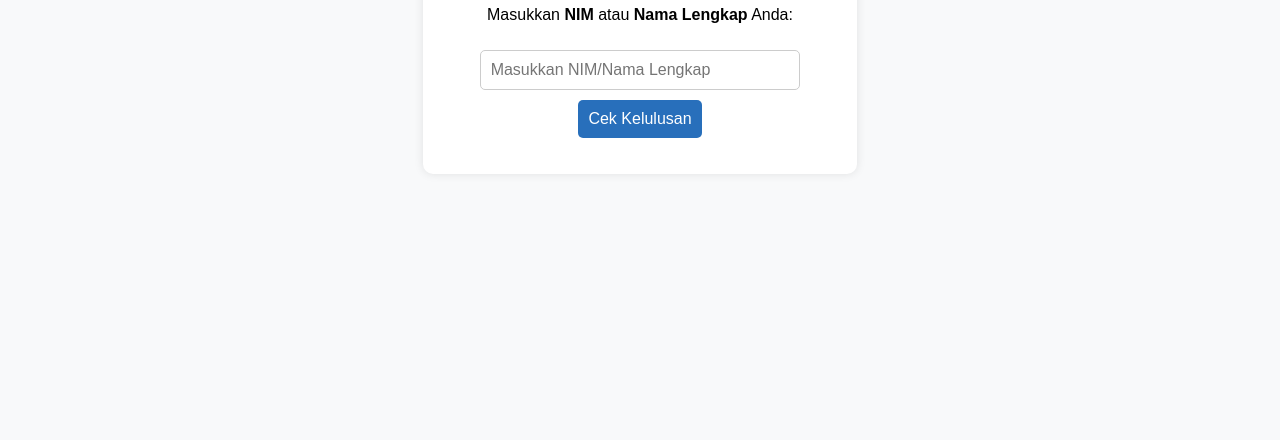
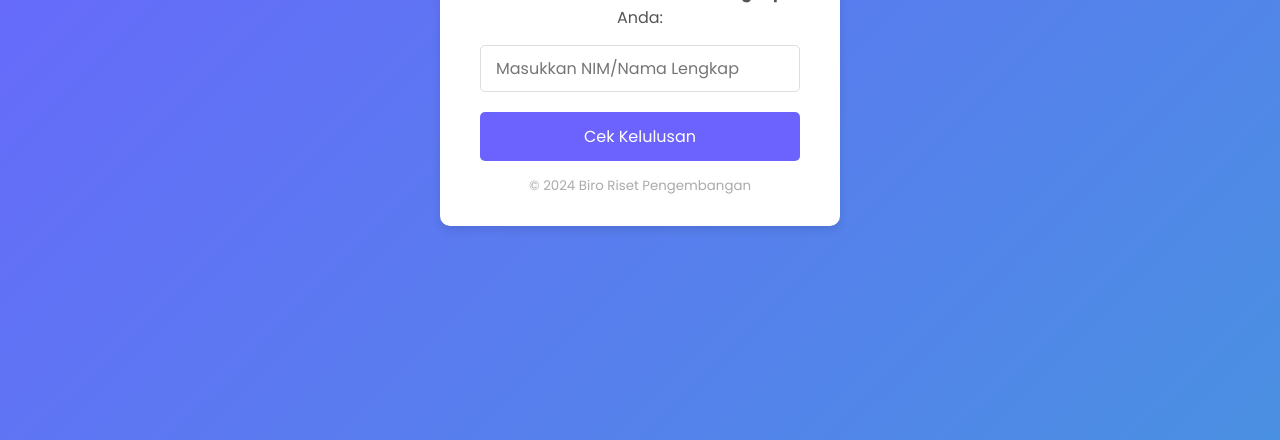
Before and after one commit to Asqara/pengumuman-ormawaekse, a plain HTML site: page index.html in a window 1280 px wide. Shown: the part 360-800 px from the top of the page. Drawn offline with Linux system fonts and the light colour scheme.

Commit message:
Add files via upload

```diff
--- a/index.html
+++ b/index.html
@@ -13,6 +13,7 @@
         <input type="text" id="inputData" placeholder="Masukkan NIM/Nama Lengkap" required>
         <button onclick="cekKelulusan()">Cek Kelulusan</button>
         <p id="error" style="color:red;"></p>
+        <small>&copy; 2024 Biro Riset Pengembangan</small>
     </div>
     <script src="script.js"></script>
 </body>
--- a/script.js
+++ b/script.js
@@ -2,7 +2,7 @@
 const dataKelulusan = [
     { nim: "12345678", nama: "Budi Santoso", status: "LULUS",pilihan : "Biro Riset Pengembangan" },
     { nim: "M0401241104", nama: "Fitria Angelita Delvi", status: "LULUS",pilihan : "Biro Riset Pengembangan" },
-    { nim: "11112222", nama: "Siti Aminah", status: "LULUS" ,pilihan : "Risbang" }
+    { nim: "11112222", nama: "Siti Aminah", status: "TIDAK LULUS" ,pilihan : "Risbang" }
 ];
 
 // Fungsi untuk mengecek kelulusan
--- a/style-hasil.css
+++ b/style-hasil.css
@@ -1,6 +1,7 @@
 @import url('https://fonts.googleapis.com/css2?family=Open+Sans:ital,wght@0,300..800;1,300..800&display=swap');
+@import url('https://fonts.googleapis.com/css2?family=Open+Sans:ital,wght@0,300..800;1,300..800&family=Poppins:ital,wght@0,100;0,200;0,300;0,400;0,500;0,600;0,700;0,800;0,900;1,100;1,200;1,300;1,400;1,500;1,600;1,700;1,800;1,900&display=swap');
 body{
-    font-family: "Open Sans", serif;
+    font-family: "Poppins", serif;
     font-optical-sizing: auto;
     margin: 0;
     padding: 0;
@@ -17,13 +18,20 @@ nav{
     color: white;
 }
 .container {
-    margin-top: 10em;
-    display: flex;
-    flex-direction: column;
-    align-items: center;
-    justify-content: center;
+    background: #ffffff;
+    color: #1f2937;
+    max-width: 600px;
+    margin: 20px auto;
+    margin-top: 35px;
+    padding: 20px;
+    border-radius: 10px;
+    box-shadow: 0 4px 6px rgba(64, 67, 143, 0.579);
+    transition: transform 0.3s ease, box-shadow 0.3s ease;
     text-align: center;
-    flex-grow: 1;
+}
+.container:hover {
+    transform: translateY(-10px);
+    box-shadow: 0 8px 15px rgba(98, 121, 236, 0.727);
 }
 
 
@@ -47,9 +55,12 @@ nav{
 .footer {
     text-align: center;
     margin-bottom: 20px;
+    margin-top: 10px;
     font-size: 1rem;
-    font-weight: bold;
     color: #000000;
+    max-width: 600px;
+    justify-self: center;
+    padding: 10px;
 }
 .nav-lulus {
     background: linear-gradient(90deg, #2A6DF5, #87CEFA); /* Biru */
--- a/style.css
+++ b/style.css
@@ -1,47 +1,89 @@
-body {
-    font-family: Arial, sans-serif;
+@import url('https://fonts.googleapis.com/css2?family=Open+Sans:ital,wght@0,300..800;1,300..800&family=Poppins:ital,wght@0,100;0,200;0,300;0,400;0,500;0,600;0,700;0,800;0,900;1,100;1,200;1,300;1,400;1,500;1,600;1,700;1,800;1,900&display=swap');
+* {
     margin: 0;
     padding: 0;
+    box-sizing: border-box;
+    font-family: 'Poppins', sans-serif;
+}
+body {
     display: flex;
     justify-content: center;
     align-items: center;
-    height: 100vh;
-    background-color: #f8f9fa;
-    text-align: center;
+    min-height: 100vh;
+    background: linear-gradient(135deg, #6C63FF, #4A90E2);
+    padding: 20px;
 }
 
 .container {
-    background: #ffffff;
-    padding: 20px 30px;
+    background: #fff;
+    padding: 30px 40px;
     border-radius: 10px;
-    box-shadow: 0 0 10px rgba(0, 0, 0, 0.1);
+    box-shadow: 0 4px 10px rgba(0, 0, 0, 0.1);
+    text-align: center;
+    width: 100%;
+    max-width: 400px;
 }
 
-h1 {
+.container h2 {
+    margin-bottom: 20px;
     color: #333;
 }
 
-input, button {
-    padding: 10px;
-    margin-top: 10px;
+.container p {
+    margin-bottom: 15px;
+    color: #555;
+}
+
+.container input {
+    width: 100%;
+    padding: 10px 15px;
+    margin-bottom: 20px;
+    border: 1px solid #ddd;
+    border-radius: 5px;
     font-size: 16px;
 }
 
-input {
-    width: 80%;
-    max-width: 400px;
-    border: 1px solid #ccc;
-    border-radius: 5px;
+.container input:focus {
+    border-color: #6C63FF;
+    outline: none;
+    box-shadow: 0 0 5px rgba(108, 99, 255, 0.5);
 }
 
-button {
-    background-color: #286fbb;
-    color: white;
+.container button {
+    width: 100%;
+    padding: 12px;
+    background: #6C63FF;
     border: none;
     border-radius: 5px;
+    color: #fff;
+    font-size: 16px;
     cursor: pointer;
+    transition: background 0.3s;
+}
+
+.container button:hover {
+    background: #4A90E2;
+}
+
+.container small {
+    display: block;
+    margin-top: 10px;
+    color: #aaa;
 }
 
 button:hover {
     background-color: #388cd0;
 }
+@media (max-width: 480px) {
+    .container {
+        padding: 20px;
+    }
+
+    .container h2 {
+        font-size: 20px;
+    }
+
+    .container button {
+        font-size: 14px;
+    }
+}
```
